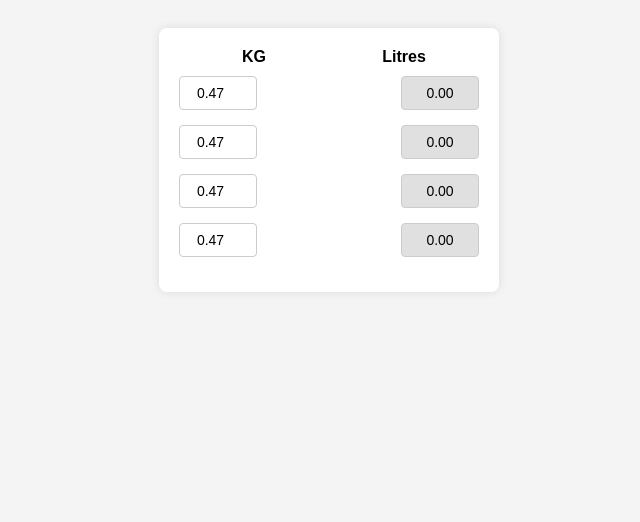
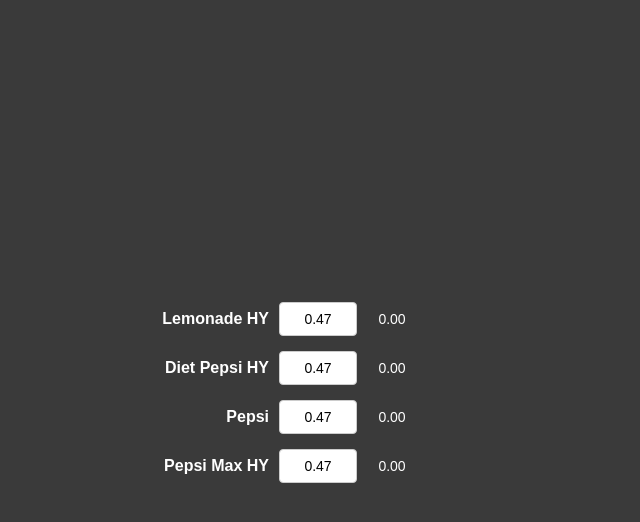
Before and after one commit to Wyvxst/postmixconverter, a plain HTML site: page index.html in a window 1280 px wide. Shown: the whole page, without its empty margins (311-951 px from the left). Drawn offline with Linux system fonts and the light colour scheme.

Commit message:
Update index.html

```diff
--- a/index.html
+++ b/index.html
@@ -7,82 +7,85 @@
     <style>
         body {
             font-family: Arial, sans-serif;
-            background-color: #f4f4f4;
-            padding: 20px;
+            background-color: #3a3a3a; /* Dark grey background */
+            padding: 0;
+            display: flex;
+            justify-content: center; /* Center the entire container horizontally */
+            align-items: center; /* Center vertically */
+            height: 100vh;
+            margin: 0;
         }
 
         .container {
-            max-width: 300px;
-            margin: 0 auto;
-            background-color: #fff;
-            padding: 20px;
-            border-radius: 8px;
-            box-shadow: 0 0 10px rgba(0, 0, 0, 0.1);
+            width: 400px; /* Adjusted width for centering */
+            text-align: center; /* Center the container content */
+        }
+
+        /* Remove arrows from number inputs */
+        input[type=number]::-webkit-outer-spin-button,
+        input[type=number]::-webkit-inner-spin-button {
+            -webkit-appearance: none;
+            margin: 0;
+        }
+
+        input[type=number] {
+            -moz-appearance: textfield; /* For Firefox */
         }
 
         .row {
-            display: flex;
-            justify-content: space-between;
+            display: grid;
+            grid-template-columns: 150px 60px 80px; /* Adjust input width */
             align-items: center;
             margin-bottom: 15px;
         }
 
-        .row input[type="number"] {
+        input[type="number"], .output-box {
             padding: 8px;
             font-size: 14px;
-            width: 60px; /* Reduced the width */
+            width: 60px; /* Make input fields half as wide */
+            text-align: center;
             border: 1px solid #ccc;
             border-radius: 4px;
-            text-align: center;
         }
 
         .output-box {
-            padding: 8px;
-            font-size: 14px;
-            width: 60px; /* Reduced the width */
-            background-color: #e0e0e0;
-            text-align: center;
-            border-radius: 4px;
-            border: 1px solid #ccc;
+            border: none;
+            background: none;
+            color: #fff;
+            margin-left: 15px; /* Move output fields slightly to the right */
         }
 
-        .header {
-            display: flex;
-            justify-content: space-between;
+        .label {
+            text-align: right; /* Right-align the labels */
             font-weight: bold;
-            margin-bottom: 10px;
-        }
-
-        .header div {
-            text-align: center;
-            flex: 1;
+            color: #fff;
+            padding-right: 10px; /* Add spacing between label and input field */
         }
     </style>
 </head>
 <body>
     <div class="container">
-        <div class="header">
-            <div>KG</div>
-            <div>Litres</div>
-        </div>
-
         <div class="row">
-            <input type="number" id="input1" step="0.01" min="0.47" value="0.47" placeholder="Placeholder1" onchange="calculate()">
+            <div class="label">Lemonade HY</div>
+            <input type="number" id="input1" step="0.01" min="0.47" value="0.47" onchange="calculate()">
             <div class="output-box" id="output1">0.00</div>
         </div>
 
         <div class="row">
-            <input type="number" id="input2" step="0.01" min="0.47" value="0.47" placeholder="Placeholder2" onchange="calculate()">
+            <div class="label">Diet Pepsi HY</div>
+            <input type="number" id="input2" step="0.01" min="0.47" value="0.47" onchange="calculate()">
             <div class="output-box" id="output2">0.00</div>
         </div>
 
         <div class="row">
-            <input type="number" id="input3" step="0.01" min="0.47" value="0.47" placeholder="Placeholder3" onchange="calculate()">
+            <div class="label">Pepsi</div>
+            <input type="number" id="input3" step="0.01" min="0.47" value="0.47" onchange="calculate()">
             <div class="output-box" id="output3">0.00</div>
         </div>
 
         <div class="row">
-            <input type="number" id="input4" step="0.01" min="0.47" value="0.47" placeholder="Placeholder4" onchange="calculate()">
+            <div class="label">Pepsi Max HY</div>
+            <input type="number" id="input4" step="0.01" min="0.47" value="0.47" onchange="calculate()">
             <div class="output-box" id="output4">0.00</div>
         </div>
     </div>
```
